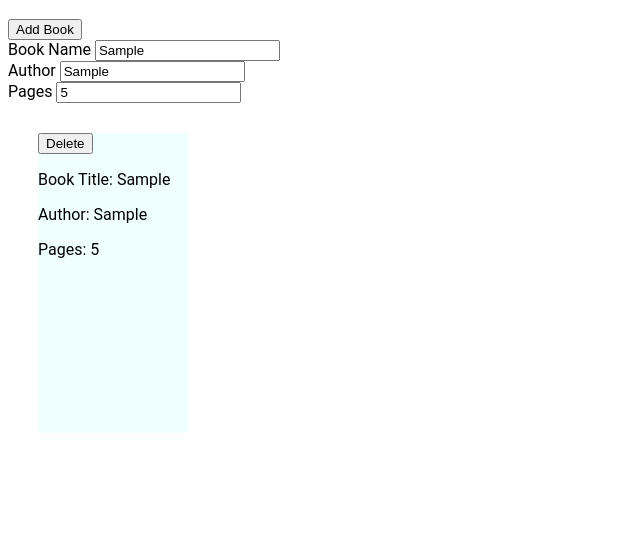
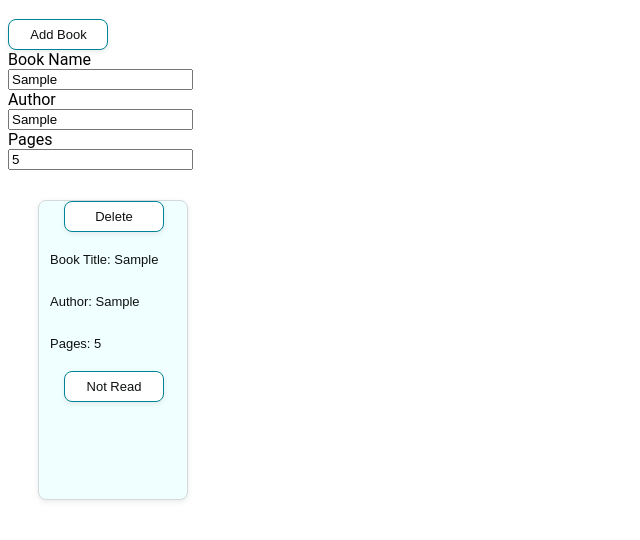
Before and after one commit to Toto0u0/library, a plain HTML site: page index.html in a window 1280 px wide. Both pictures are taken after typing "Sample", "Sample", "5" into the empty fields and a click on the button "Add Book". Shown: the part 62-602 px from the top of the page, without its empty margins (0-640 px from the left). Drawn offline with Linux system fonts and the light colour scheme.

Commit message:
feat: add style to the book cards, change the color of the card with the click of a button when its read

```diff
--- a/script.js
+++ b/script.js
@@ -54,6 +54,26 @@ function renderBook() {
         cardContainer.removeChild(card);
     })
 
+    // create an unread button to replace the 'read' button when its clicked
+    unreadBtn = document.createElement('button');
+    unreadBtn.textContent = "Read";
+    unreadBtn.addEventListener('click', function() {
+        card.style = "background-color:rgb(239, 121, 94); height: 300px; width: 150px; margin: 15px;";
+        card.removeChild(unreadBtn);
+        card.appendChild(readBtn);
+
+    })
+
+    // create a button that marks the book as read
+    readBtn = document.createElement('button');
+    readBtn.textContent = "Not Read";
+    readBtn.addEventListener('click', function() {
+        card.style = "background-color: aquamarine; height: 300px; width: 150px; margin: 15px;";
+        card.removeChild(readBtn);
+        card.appendChild(unreadBtn);
+    })
+
+
     // button to render a book on the screen
     tempBtn.textContent = 'Remove Book';
     // get the ID, name, pages and author from the array and convert it to a string
@@ -93,6 +113,7 @@ function renderBook() {
     card.appendChild(bookTitleCard);
     card.appendChild(bookAuthorCard);
     card.appendChild(bookPagesCard);
+    card.appendChild(readBtn);
     cardContainer.appendChild(card);
 
 }
--- a/style.css
+++ b/style.css
@@ -19,3 +19,86 @@ li button {
 li {
     margin: 20px;
 }
+
+
+.input-container {
+    display: table;
+}
+
+div {
+    display: table-row;
+}
+
+label {
+    display: table-row;
+}
+
+input {
+    display: table-row;
+}
+
+
+/* CSS */
+button {
+  background-color: #fff;
+  border: 1px solid #d5d9d9;
+  border-radius: 8px;
+  box-shadow: rgba(213, 217, 217, .5) 0 2px 5px 0;
+  box-sizing: border-box;
+  color: #0f1111;
+  cursor: pointer;
+  display: inline-block;
+  font-family: "Amazon Ember",sans-serif;
+  font-size: 13px;
+  line-height: 29px;
+  padding: 0 10px 0 11px;
+  position: relative;
+  text-align: center;
+  text-decoration: none;
+  user-select: none;
+  -webkit-user-select: none;
+  touch-action: manipulation;
+  vertical-align: middle;
+  width: 100px;
+}
+
+button {
+  background-color: white;
+}
+
+button {
+  border-color: #008296;
+  box-shadow: rgba(213, 217, 217, .5) 0 2px 5px 0;
+  outline: 0;
+}
+
+button {
+    justify-content: center;
+}
+
+.card-container div{
+background-color: #fff;
+  border: 1px solid #d5d9d9;
+  border-radius: 8px;
+  box-shadow: rgba(213, 217, 217, .5) 0 2px 5px 0;
+  box-sizing: border-box;
+  color: #0f1111;
+  cursor: pointer;
+  display: inline-block;
+  font-family: "Amazon Ember",sans-serif;
+  font-size: 13px;
+  line-height: 29px;
+  padding: 0 10px 0 11px;
+  position: relative;
+  text-align: center;
+  text-decoration: none;
+  user-select: none;
+  -webkit-user-select: none;
+  touch-action: manipulation;
+  vertical-align: middle;
+
+}
+
+.card-container div p {
+    text-align: left;
+}
```
